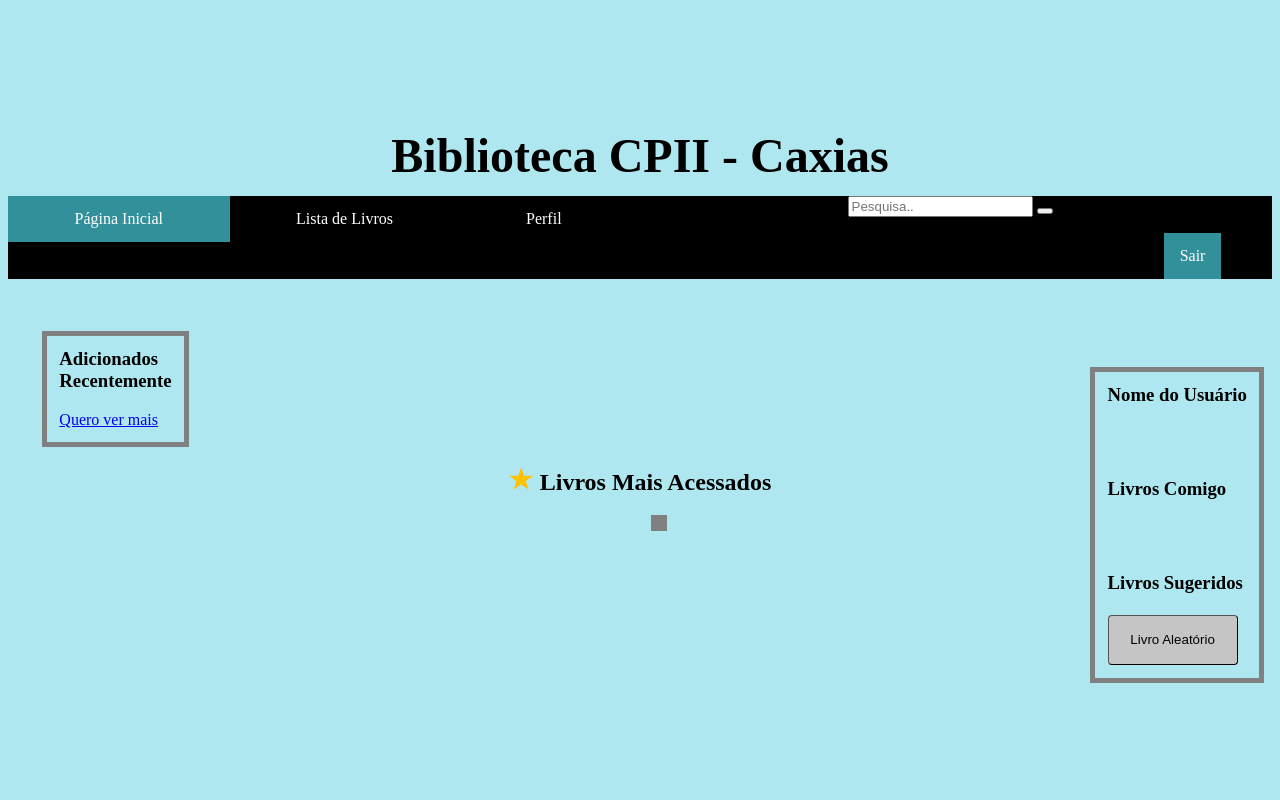
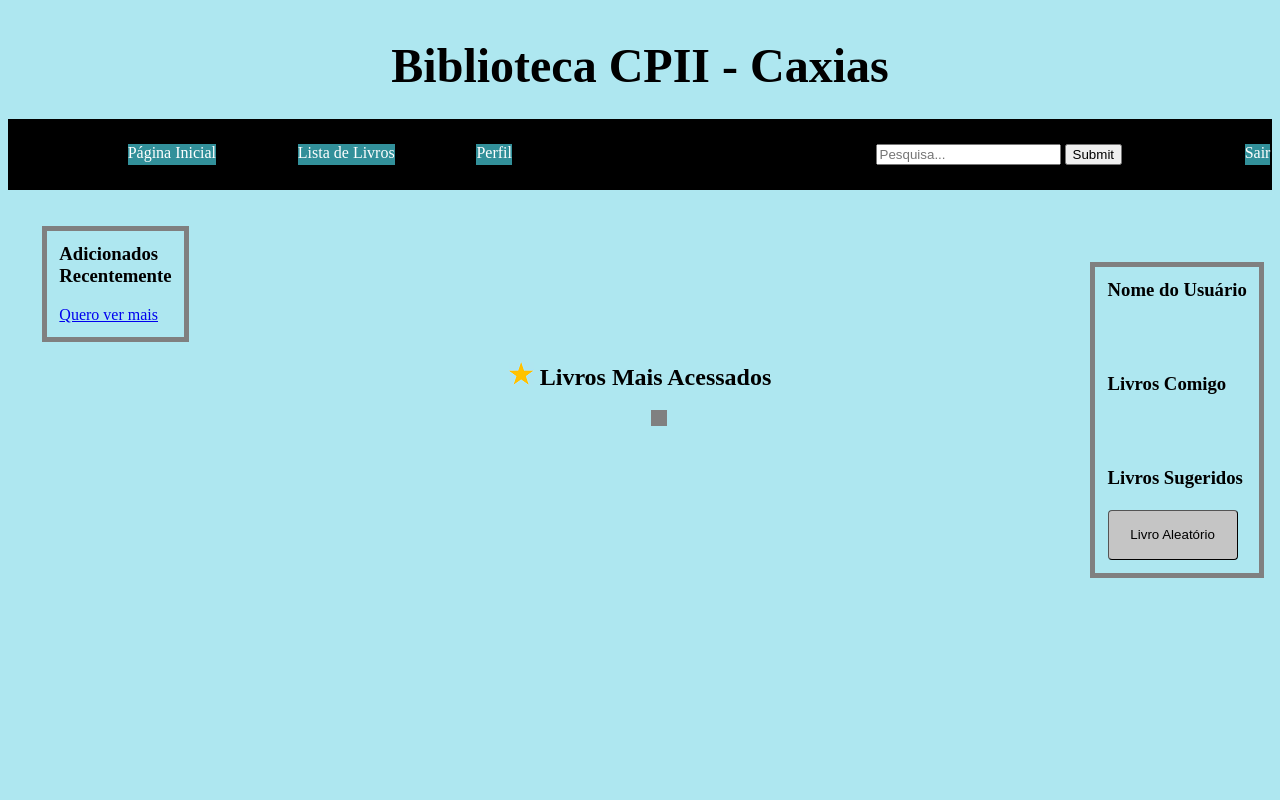
Before and after one commit to cp2-dc-info-projeto-final/alexandr-ia, a PHP site: page /PaginaInicial/PI_aluno_prof.php in a window 1280 px wide. Run offline with PHP 8.4, Linux system fonts and the light colour scheme; the visitor is signed in with stand-in values (Sample User, id 1).

Commit message:
Barra de Navegação Principal reformulada

```diff
--- a/Alexandr_IA/PaginaInicial/PI_aluno_prof.php
+++ b/Alexandr_IA/PaginaInicial/PI_aluno_prof.php
@@ -19,7 +19,7 @@
           <style>
 
                 h1{
-                  margin-bottom: -50px;
+                  margin-bottom: 2%;
                 }
                 ul {
                     list-style-type: none;
@@ -27,7 +27,9 @@
                     padding: 0;
                     overflow: hidden;
                     background-color: #000000;
+					display: block;
                 }
+
                 li {
                     float: left;
                     padding-right: 4%;
@@ -91,13 +93,72 @@
 			  #sair{
 
 				  float: right;
-				  display: inline-block;
+				  margin-left: 30%;
+				  color: white;
 
 			  }
 
-			  #sair:hover {
-                    background-color: #32909a;
-              }
+			  body{
+
+				  margin-top: 3%;
+
+			  }
+			  #pesquisa{
+
+				  margin-left: 3%;
+				  float: right;
+
+			  }
+			  .botao_pesquisa{
+
+				float: left;
+				display: block;
+				vertical-align: middle;
+				margin-top: 10px;
+			  }
+			  #bloco{
+				  float: right;
+				  width: 50%;
+				  vertical-align: middle;
+			  }
+			  #barra{
+
+				  display: flex;
+				  margin-top: auto;
+				  background-color: #000000;
+
+			  }
+			  #barra a{
+
+				  background-color: #32909a;
+				  color: #FFFFFF;
+				  text-decoration: none;
+
+			  }
+			  #itens_nav{
+
+				  float: left;
+				  padding: 2% 0;
+				  margin-left: 3%;
+				  display: flex;
+				  width: 66%;
+
+			  }
+
+			  #itens_nav a{
+
+				  margin-left: 10%;
+
+			  }
+
+			  #direita{
+
+				  padding: 2% 0;
+				  display: flex;
+				  float: right;
+				  width: 33%;
+
+			  }
 
 
           </style>
@@ -110,18 +171,23 @@
 
         <h1>Biblioteca CPII - Caxias</h1>
 
-          <ul>
-              <li class="cordetela"><a href="PI_aluno_prof.php"> Página Inicial </a></li>
-              <li><a href="PI_aluno_prof.php"> Lista de Livros </a></li>
-              <li><a href="PI_aluno_prof.php"> Perfil </a></li>
-			<form action="">
-			  <input type="text" placeholder="Pesquisa.." name="pesquisa">
-			  <button type="submit"><i class="botao_pesquisa"></i></button>
-			</form>
+		<div id="barra">
 
-              <li id="sair"><a class="cordetela" href="../Controlador/sair.php">Sair</a></li>
-          </ul>
-          <br><br>
+			<div id="itens_nav">
+				<a href="PI_aluno_prof.php">Página Inicial</a>
+				<a href="">Lista de Livros</a>
+				<a href="">Perfil</a>
+			</div>
+			<div id="direita">
+				<div id="pesquisa">
+					<input type="text" placeholder="Pesquisa...">
+					<input type="submit">
+				</div>
+				<a id = "sair" href="../Controlador/sair.php">Sair</a>
+			</div>
+
+		</div>
+        <br><br>
 
           <div class="adicionadosrec">
             <h3>  Adicionados <br> Recentemente </h3>
```
